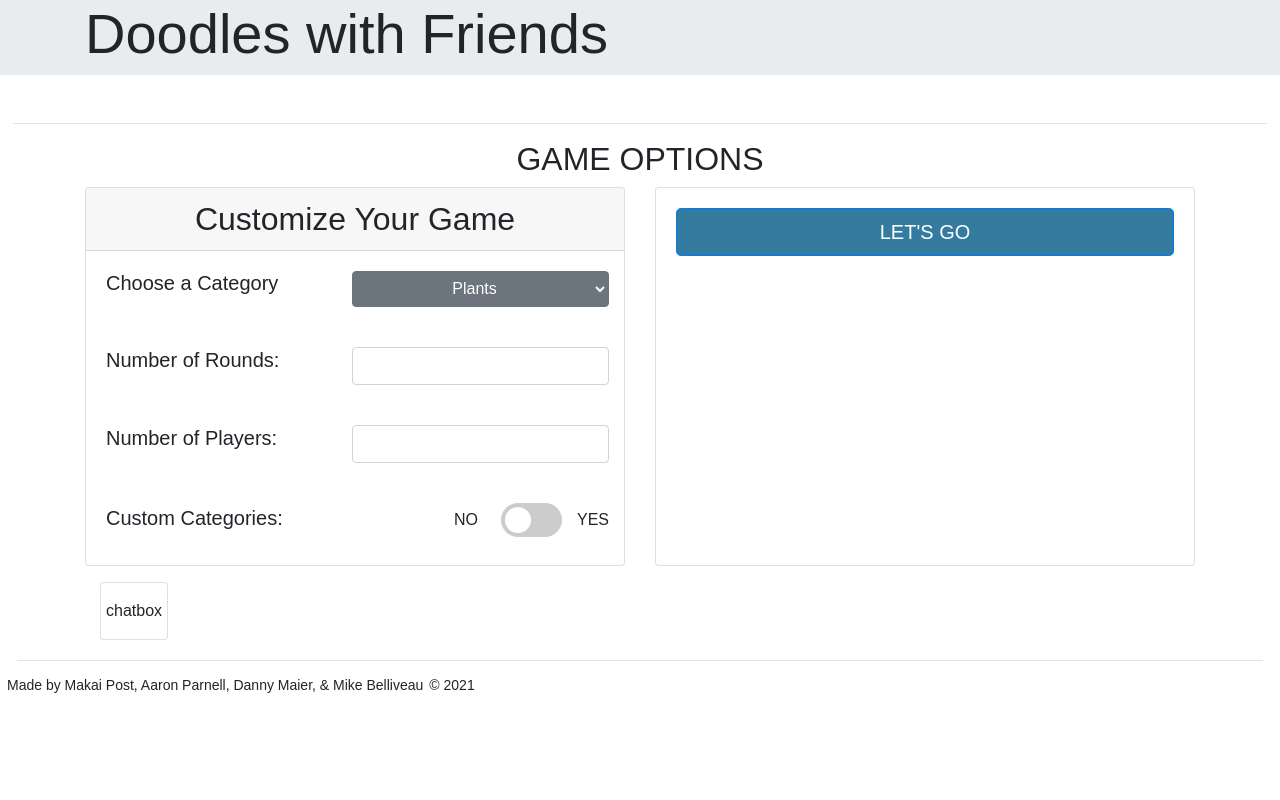
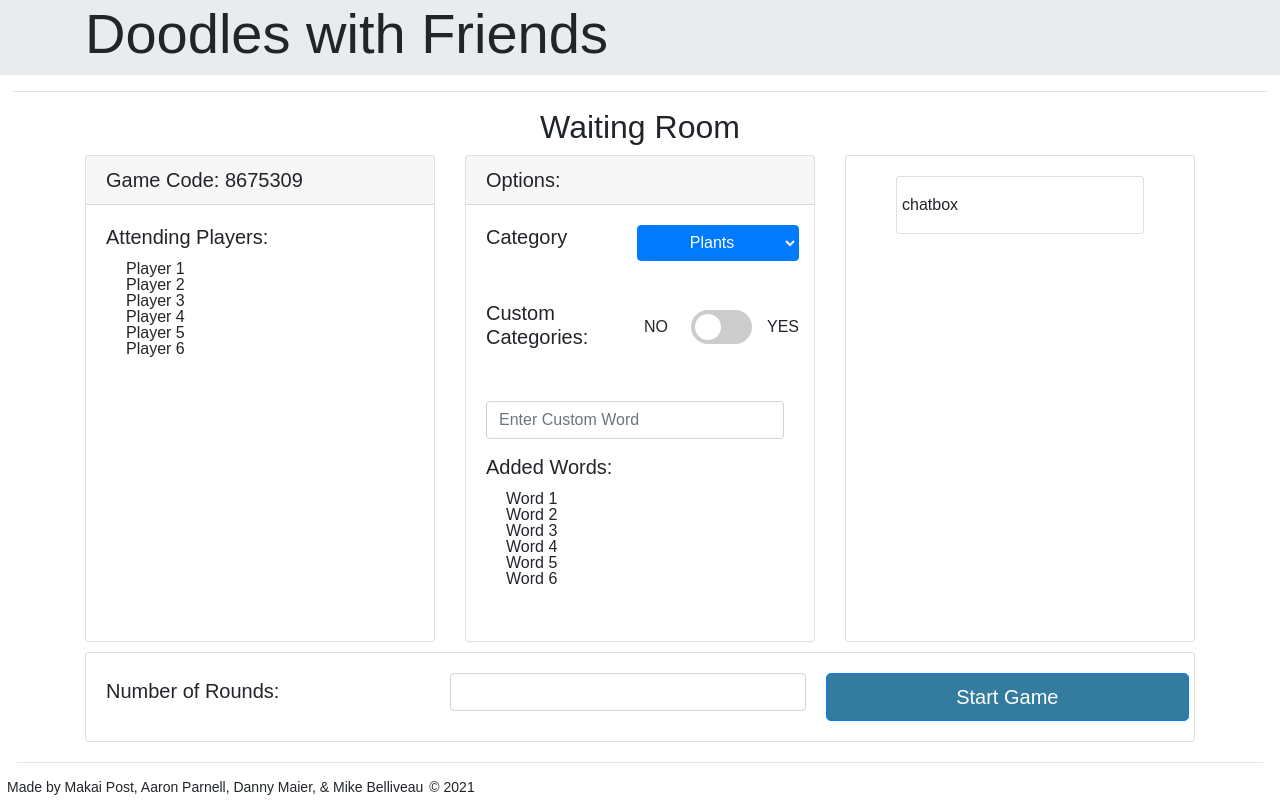
Before and after one commit to ToMakPo/Doodles-with-Friends, a React (Create React App) app in the folder client/: page / in a window 1280 px wide. Built offline with nearby package versions, Linux system fonts and the light colour scheme.

Commit message:
combined the options page into the waiting room

```diff
--- a/client/src/App.js
+++ b/client/src/App.js
@@ -27,7 +27,7 @@ const App = () => {
 
 			{
 				// If the user is not logged in, then direct the user to the login page. Other wise, take them to the page requested page.
-				true ? <Options/> :
+				true ? <WaitingRoom/> :
 				activeUser === null ? (
 					loginDisplay
 						? <Login {...{logUserIn, setLoginDisplay}}/>
--- a/client/src/pages/Options.js
+++ b/client/src/pages/Options.js
@@ -67,8 +67,6 @@ const Options = () => {
                             </div>
                         </div>
                     </div>
-
-
                 </div>
 {/* END OPTIONS CARD */}
                 <div className="card">
--- a/client/src/pages/WaitingRoom.js
+++ b/client/src/pages/WaitingRoom.js
@@ -1,22 +1,20 @@
+import ChatBox from "../components/ChatBox"
 import '../styles/palette.css'
 import '../styles/WaitingRoom.css'
 
 const WaitingRoom = () => {
     return (
-        <div className="container ">
-        <main>
+        <div className="container containerCol">
+            <main className="row">
                 <h2>Waiting Room</h2>
 
                 <div className="card-deck">
 
     {/* Column 1 */}
                     <div className="card">
-                    <div className="card-header">
-                        <h3 className="card-title">Game Code:</h3>
-                        <h5> 8675309</h5>
-                    </div>
+                        <h5 className="card-header">Game Code: 8675309</h5>
                         <div className="card-body">
-                        <h4 className="card-title">Attending Players</h4>
+                            <h5 className="card-title">Attending Players:</h5>
                             <ol>
                                 <li>Player 1</li>
                                 <li>Player 2</li>
@@ -28,10 +26,32 @@ const WaitingRoom = () => {
                         </div>
                     </div>
     {/* Column 2 */}
-                <div className="card ">
-                    <div className="card-header">
-                        <h3 className="card-title">Category:</h3>
-                        <h5> Animals</h5>
+                    <div className="card">
+                        <h5 className="card-header">Options:</h5>
+                        <div style={{paddingRight:"10px"}}>
+                            <div className="card-body row">
+                                <h5 className="card-title col">Category</h5>
+                                <select
+                                    className="btn btn-primary col"
+                                    name="categories"
+                                    id="categoriesEl"
+                                    type="button">
+                                    <option value="Plants">Plants</option>
+                                    <option value="Celebrities">Animals</option>
+                                    <option value="Celebrities">Celebrities</option>
+                                    <option value="Existential Crises">Existential Crises</option>
+                                </select>
+                            </div>
+                            <div className="card-body row">
+                                <h5 className="card-title col "> Custom Categories:</h5>
+                                <div className="row sliderContainer">
+                                <p className="col">NO</p>
+                                <label className="switch col">
+                                    <input type="checkbox"/>
+                                    <span className="slider round"></span>
+                                </label>
+                                <p className="col">YES</p>
+                                </div>
                             </div>
                             <div className="card-body">
                                 <div>
@@ -41,12 +61,11 @@ const WaitingRoom = () => {
                                     placeholder="Enter Custom Word"
                                     aria-label="Recipient's username"
                                     aria-describedby="basic-addon2"
-                            // style={{ width: "25%"}}
                                     />
                                 </div>
                                 <br></br>
                                 <div>
-                            <h4 className="card-title">Added Words</h4>
+                                    <h5 className="card-title">Added Words:</h5>
                                     <ol>
                                         <li>Word 1</li>
                                         <li>Word 2</li>
@@ -57,21 +76,41 @@ const WaitingRoom = () => {
                                     </ol>
                                 </div>
                             </div>
-
+                        </div>
                     </div>
     {/* Column 3 */}
                     <div className="card">
                         <div className="card-body">
+                            <ChatBox/>
+                        </div>
+                    </div>
+                </div>{/* end card deck div */}
+            </main>
+            <div className="containerBottom">
+                <div className="card-deck">
+                    <div className="card">
+                        <div className="card-body row">
+                        {/* <div className="col"> */}
+                                <h5 className="card-title col">Number of Rounds:</h5>
+                                <input
+                                type="text"
+                                className="form-control col"
+                                placeholder=""
+                                aria-label="Recipient's username"
+                                aria-describedby="basic-addon2"
+                                />
+                            {/* </div> */}
+                            {/* <div className="col"> */}
                                 <button className="
+                                col
                                 btn btn-primary
                                 btn-lg
                                 btn-block" type="button">Start Game</button>
+                            {/* </div> */}
                             </div>
                     </div>
-            {/* </div> */}
                 </div>
-        </main>
-
+            </div>
         </div>
     )
 }
--- a/client/src/styles/Jumbotron.css
+++ b/client/src/styles/Jumbotron.css
@@ -5,6 +5,7 @@
 }
 .jumbotron{
     padding:0em !important;
+    margin-bottom:0px !important
 
 }
 .container{
--- a/client/src/styles/WaitingRoom.css
+++ b/client/src/styles/WaitingRoom.css
@@ -0,0 +1,13 @@
+.containerCol{
+    flex-direction: column;
+}
+.containerBottom{
+    margin-top: 10px;
+    width:100%
+}
+ol{
+    padding-left: 20px;
+}
+.form-control{
+    margin-right: 20px;
+}
```
Also changed, not shown: client/src/styles/Header.css (added). Lines whose indentation alone changed are shown as unchanged.
